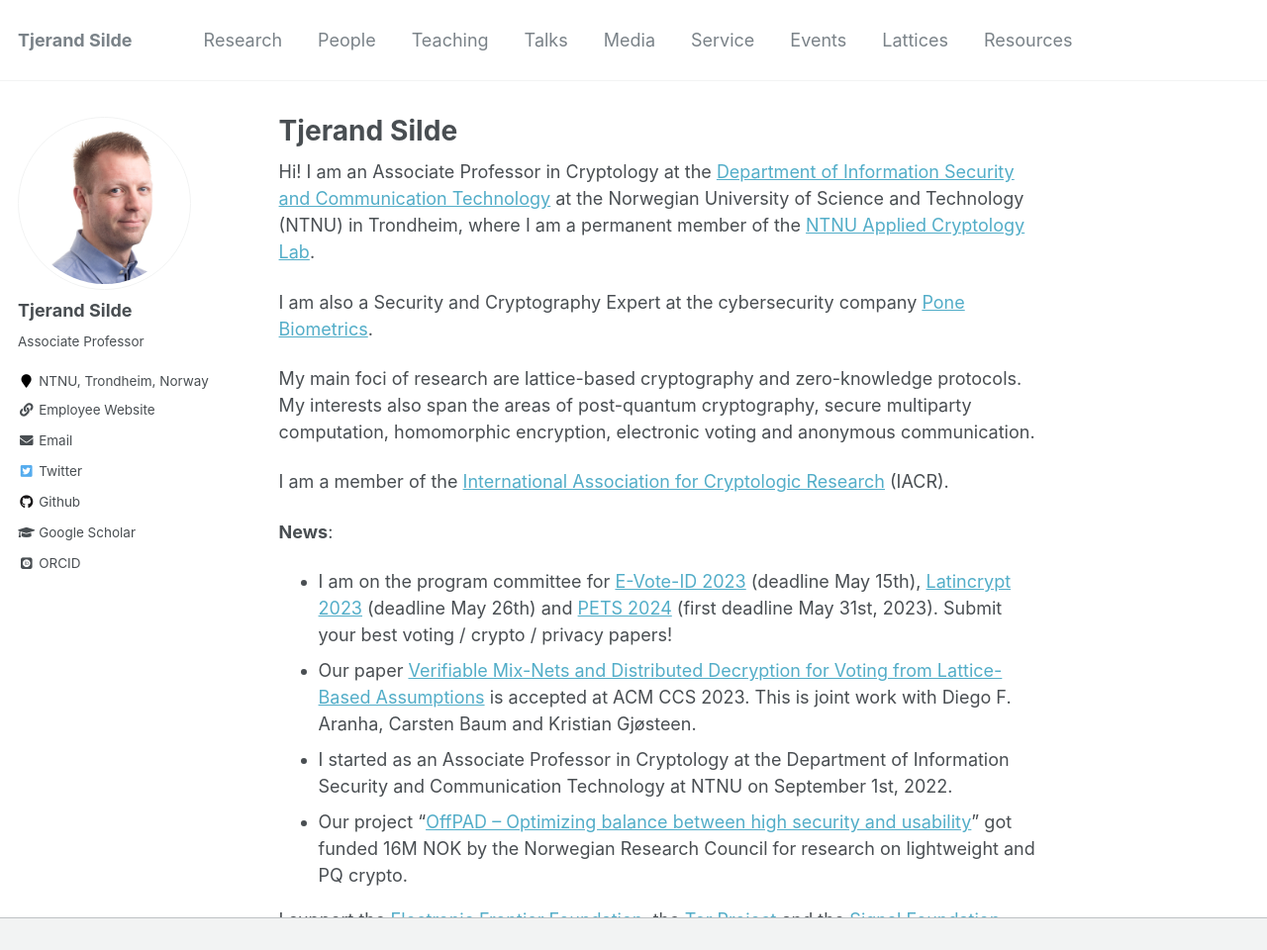
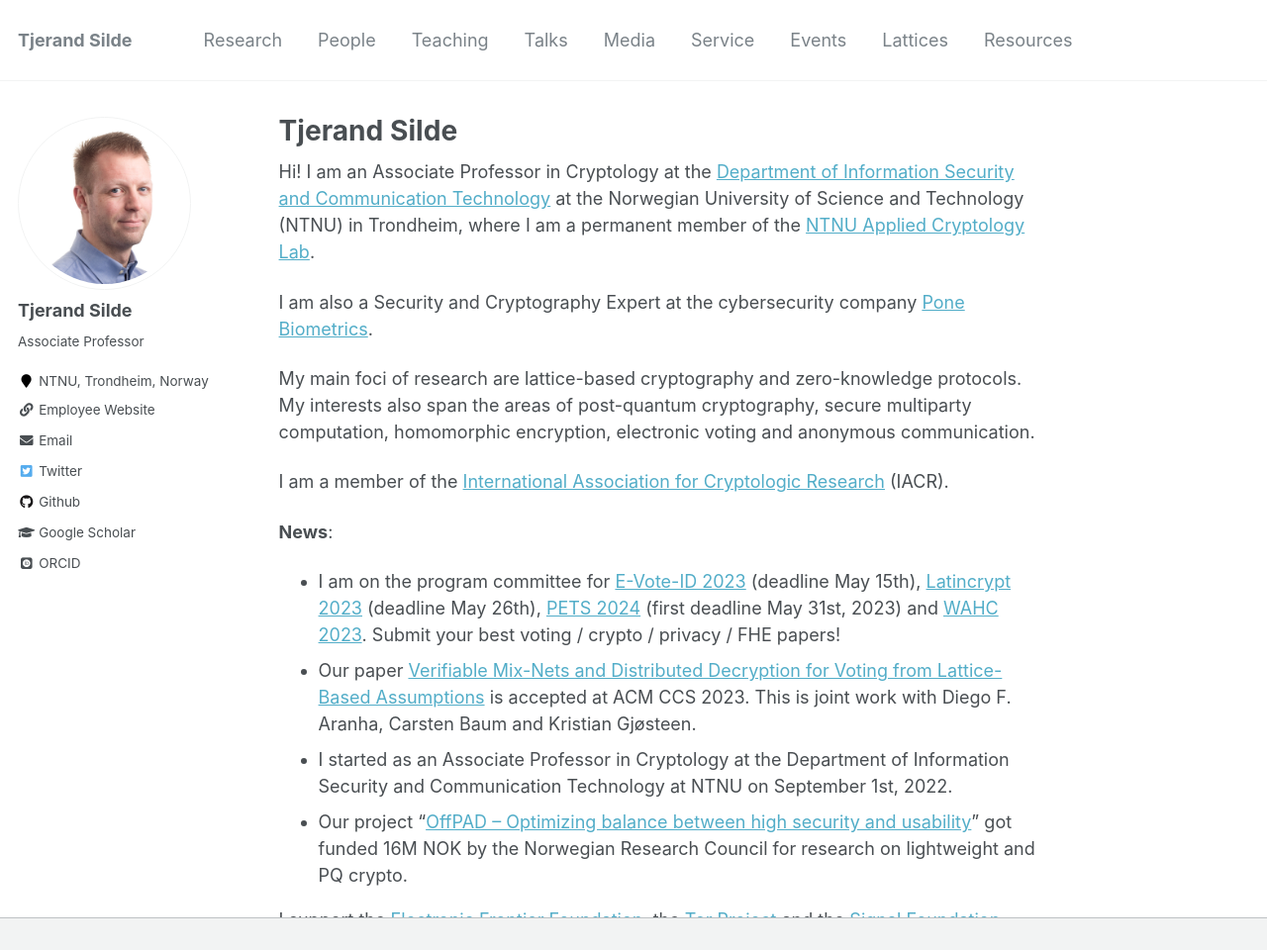
Before and after one commit to tjesi/tjesi.github.io, a Jekyll site: the page built from _pages/about.md, in a window 1280 px wide and 1156 px high, cut to the strip 0-960 px from the top of the window. Shown: the whole strip at 99% size. Built offline with Jekyll 4.4.1, drawn with Linux system fonts in a browser that asks for light colours; some web fonts are replaced.

Commit message:
Update about.md

```diff
--- a/_pages/about.md
+++ b/_pages/about.md
@@ -18,7 +18,7 @@ I am a member of the [International Association for Cryptologic Research](https:
 
 **News**:
 
-- I am on the program committee for [E-Vote-ID 2023](https://e-vote-id.org) (deadline May 15th), [Latincrypt 2023](https://www.espe.edu.ec/latincrypt) (deadline May 26th) and [PETS 2024](https://www.petsymposium.org) (first deadline May 31st, 2023). Submit your best voting / crypto / privacy papers!
+- I am on the program committee for [E-Vote-ID 2023](https://e-vote-id.org/call-for-papers-2023) (deadline May 15th), [Latincrypt 2023](https://www.espe.edu.ec/latincrypt) (deadline May 26th), [PETS 2024](https://www.petsymposium.org/cfp24.php) (first deadline May 31st, 2023) and [WAHC 2023](https://homomorphicencryption.org/workshops-wahc23). Submit your best voting / crypto / privacy / FHE papers!
 - Our paper [Verifiable Mix-Nets and Distributed Decryption for Voting from Lattice-Based Assumptions](https://eprint.iacr.org/2022/422.pdf) is accepted at ACM CCS 2023. This is joint work with Diego F. Aranha, Carsten Baum and Kristian Gjøsteen.
 - I started as an Associate Professor in Cryptology at the Department of Information Security and Communication Technology at NTNU on September 1st, 2022.
 - Our project "[OffPAD -- Optimizing balance between high security and usability](https://prosjektbanken.forskningsradet.no/en/project/FORISS/321619)" got funded 16M NOK by the Norwegian Research Council for research on lightweight and PQ crypto.
```
